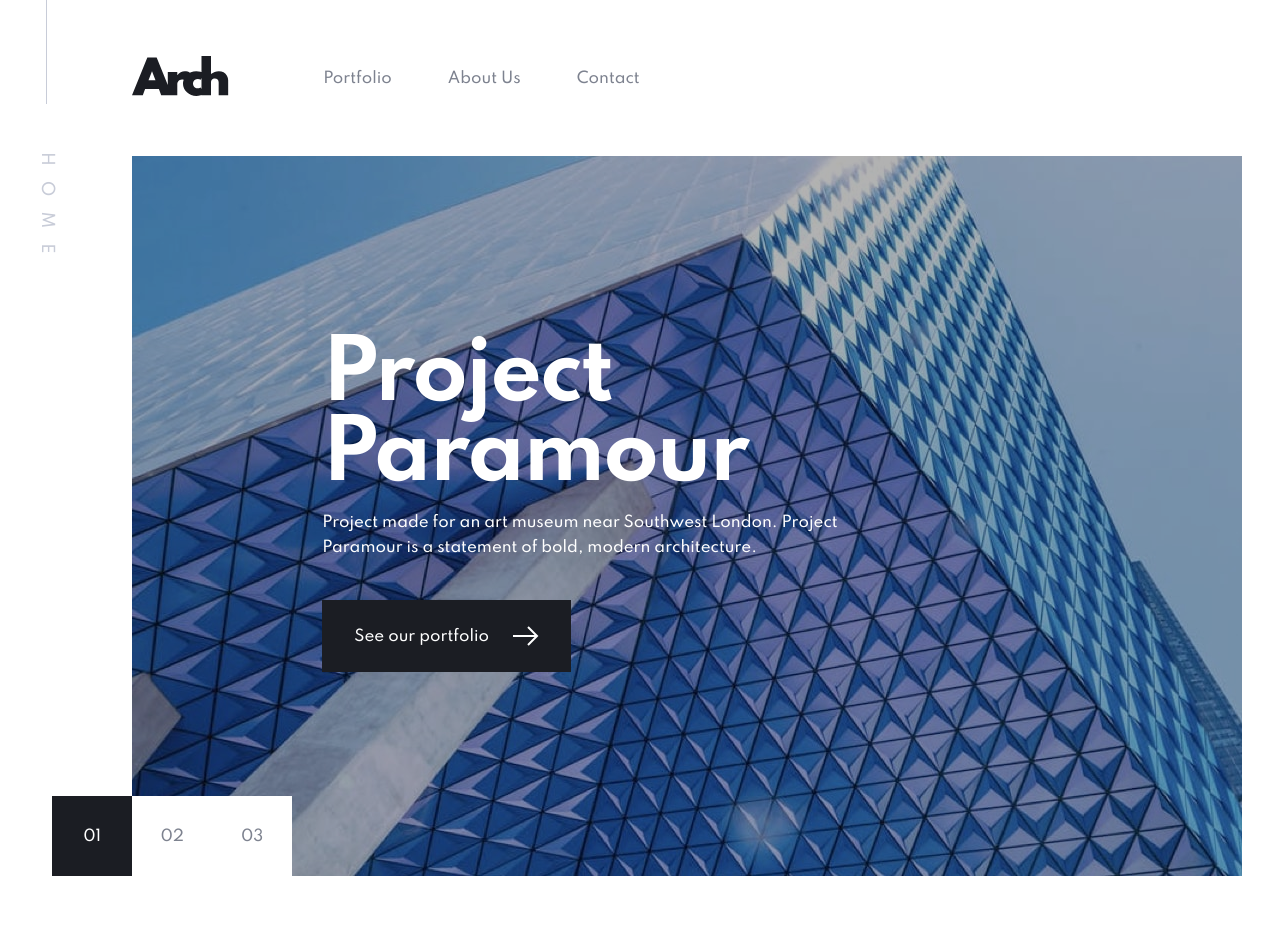
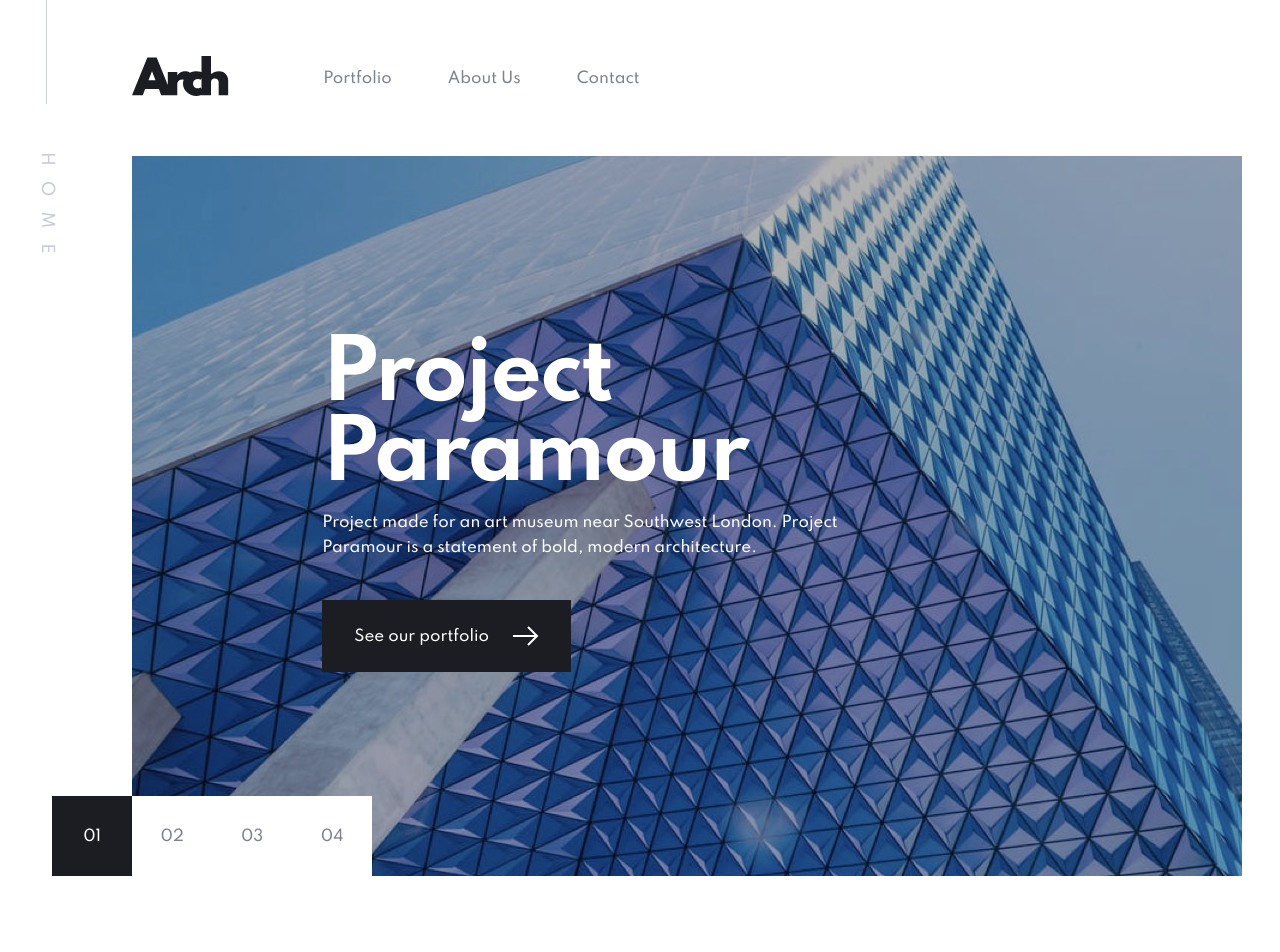
Before and after one commit to leonardonegrao/arch-studio, a Next.js app: page / in a window 1280 px wide. Shown: the top 952 px of the page. Built offline with nearby package versions, Linux system fonts and the light colour scheme.

Commit message:
add inline projects for the carousel

```diff
--- a/src/components/Home/Carousel/index.tsx
+++ b/src/components/Home/Carousel/index.tsx
@@ -35,43 +35,35 @@ const carouselItems: CarouselItem[] = [
     slug: 'project-paramour'
   },
   {
-    title: 'Project Paramour',
-    description: 'Project made for an art museum near Southwest London. Project Paramour is a statement of bold, modern architecture.',
+    title: 'Seraph Station',
+    description: 'The Seraph Station project challenged us to design a unique station that would transport people through time. The result is a fresh and futuristic model inspired by space stations.',
     imgSrcSet: `
-      /assets/home/mobile/image-hero-paramour.jpg 375w,
-      /assets/home/tablet/image-hero-paramour.jpg 573w,
-      /assets/home/desktop/image-hero-paramour.jpg 1110w
+      /assets/home/mobile/image-hero-seraph.jpg 375w,
+      /assets/home/tablet/image-hero-seraph.jpg 573w,
+      /assets/home/desktop/image-hero-seraph.jpg 1110w
     `,
     slug: 'project-station'
   },
   {
-    title: 'Project Paramour',
-    description: 'Project made for an art museum near Southwest London. Project Paramour is a statement of bold, modern architecture.',
+    title: 'Federal II Tower',
+    description: 'A sequel theme project for a tower originally built in the 1800s. We achieved this with a striking look of brutal minimalism with modern touches.',
     imgSrcSet: `
-      /assets/home/mobile/image-hero-paramour.jpg 375w,
-      /assets/home/tablet/image-hero-paramour.jpg 573w,
-      /assets/home/desktop/image-hero-paramour.jpg 1110w
+      /assets/home/mobile/image-hero-federal.jpg 375w,
+      /assets/home/tablet/image-hero-federal.jpg 573w,
+      /assets/home/desktop/image-hero-federal.jpg 1110w
     `,
     slug: 'project-bank-tower'
   },
-  // {
-  //   title: 'Seraph Station',
-  //   description: 'The Seraph Station project challenged us to design a unique station that would transport people through time. The result is a fresh and futuristic model inspired by space stations.',
-  //   img: projectSeraphImg,
-  //   slug: 'seraph-station'
-  // },
-  // {
-  //   title: 'Federal II Tower',
-  //   description: 'A sequel theme project for a tower originally built in the 1800s. We achieved this with a striking look of brutal minimalism with modern touches.',
-  //   img: projectFederalTowerImg,
-  //   slug: 'federal-ii-tower'
-  // },
-  // {
-  //   title: 'Trinity Bank Tower',
-  //   description: 'Trinity Bank challenged us to make a concept for a 84 story building located in the middle of a city with a high earthquake frequency. For this project we used curves to blend design and stability to meet our objectives.',
-  //   img: projectTrinityBankImg,
-  //   slug: 'trinity-bank-tower'
-  // },
+  {
+    title: 'Trinity Bank Tower',
+    description: 'Trinity Bank challenged us to make a concept for a 84 story building located in the middle of a city with a high earthquake frequency. For this project we used curves to blend design and stability to meet our objectives.',
+    imgSrcSet: `
+      /assets/home/mobile/image-hero-trinity.jpg 375w,
+      /assets/home/tablet/image-hero-trinity.jpg 573w,
+      /assets/home/desktop/image-hero-trinity.jpg 1110w
+    `,
+    slug: 'project-trinity'
+  },
 ]
 
 export default function Carousel() {
```
Also changed, not shown: src/components/Layout/Footer/styles.ts (indentation only).
